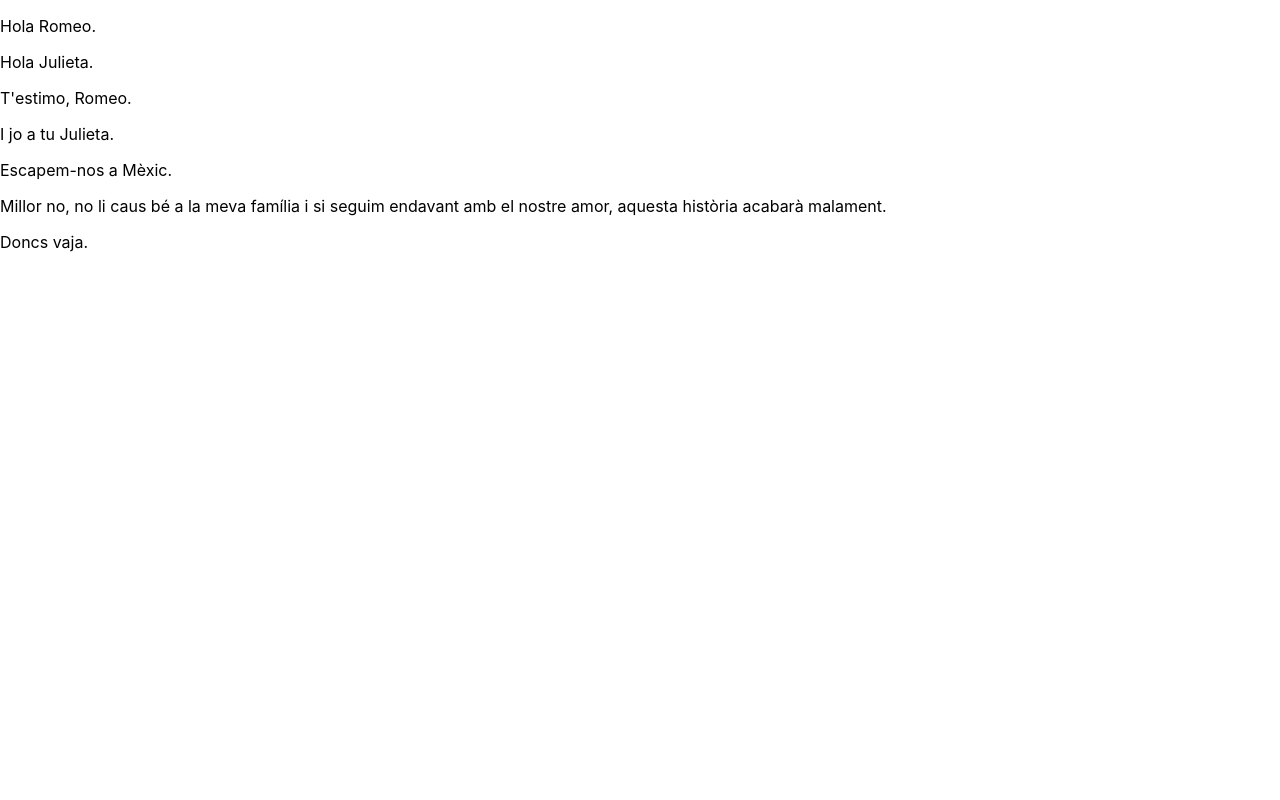
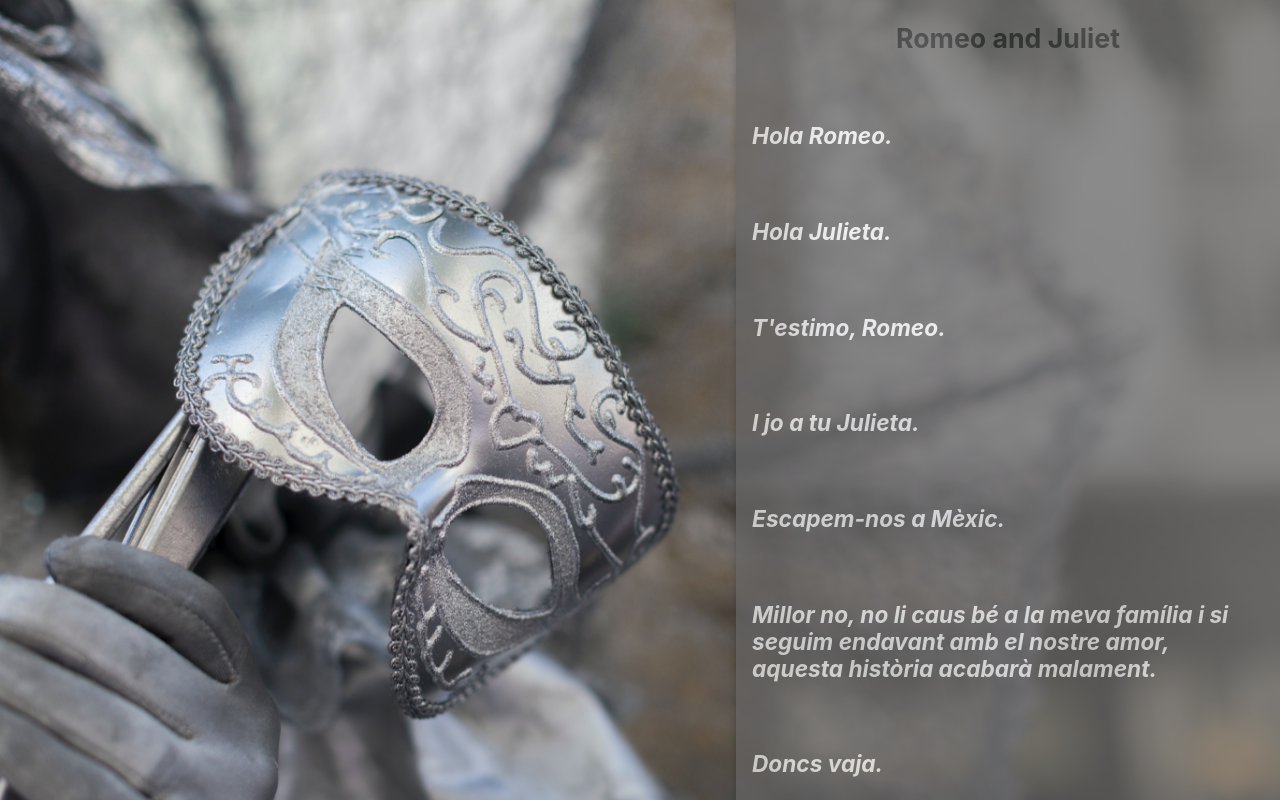
Before and after one commit to MinervaLong/react-theater-app, a React (Create React App) app: page / in a window 1280 px wide. Built offline with nearby package versions, Linux system fonts and the light colour scheme.

Commit message:
Exercise 2 - Level 2

```diff
--- a/package.json
+++ b/package.json
@@ -9,6 +9,7 @@
     "react": "^17.0.2",
     "react-dom": "^17.0.2",
     "react-scripts": "4.0.3",
+    "styled-components": "^5.3.0",
     "web-vitals": "^1.0.1"
   },
   "scripts": {
--- a/public/index.html
+++ b/public/index.html
@@ -24,7 +24,7 @@
       work correctly both with client-side routing and a non-root public URL.
       Learn how to configure a non-root public URL by running `npm run build`.
     -->
-    <title>React App</title>
+    <title>Theater App</title>
   </head>
   <body>
     <noscript>You need to enable JavaScript to run this app.</noscript>
--- a/src/App.css
+++ b/src/App.css
@@ -7,11 +7,7 @@
   pointer-events: none;
 }
 
-@media (prefers-reduced-motion: no-preference) {
-  .App-logo {
-    animation: App-logo-spin infinite 20s linear;
-  }
-}
+
 
 .App-header {
   background-color: #282c34;
@@ -23,16 +19,3 @@
   font-size: calc(10px + 2vmin);
   color: white;
 }
-
-.App-link {
-  color: #61dafb;
-}
-
-@keyframes App-logo-spin {
-  from {
-    transform: rotate(0deg);
-  }
-  to {
-    transform: rotate(360deg);
-  }
-}
--- a/src/App.js
+++ b/src/App.js
@@ -1,6 +1,43 @@
 import './App.css';
 import Linia from './Linia'
+import Heading from './Heading'
 import drama from './drama.json'
+import styled from 'styled-components';
+import bgImg from './bg.jpg'
+
+const Container = styled.section`
+  background-image: url(${bgImg});
+  background-attachment:fixed;
+  background-repeat: no-repeat;
+  background-size: cover;
+  height: 100vh;
+  display:flex;
+  flex-direction:row;
+  justify-content: flex-end;
+
+  @media (max-width: 600px){
+    justify-content: center;
+  }
+
+`
+const TextWrapper = styled.div`
+  background-color:#676666;
+  padding: 0 1rem 0 1rem;
+  max-width: 40%;
+  opacity:0.7;
+  box-shadow: 0 2px 7px rgba(0, 0, 0, 0.3);
+  display: flex;
+  flex-direction: column;
+  flex-wrap: nowrap;
+  justify-content: space-between;
+  align-content: center;
+  align-items: left;
+
+  @media (max-width: 600px){
+    max-width: 80%;
+  }
+
+`
 
 const App = () => {
 
@@ -10,11 +47,11 @@ const App = () => {
     )
   })
   return (
-    <div className="">
-      <header className="">
-        {liniaComponent}
-      </header>
-    </div>
+    <Container>
+      <TextWrapper>
+        <Heading />
+        {liniaComponent}</TextWrapper>
+    </Container>
   );
 }
 
--- /dev/null
+++ b/src/Heading.js
@@ -0,0 +1,17 @@
+import React from 'react'
+import styled from 'styled-components';
+
+const Title = styled.h1`
+    color: #1f2022;
+    font-weight: bold;
+    font-size:20pt;
+    text-align:center;
+`
+
+const Heading = () =>  {
+    return(
+        <Title>Romeo and Juliet</Title>
+    )
+}
+
+export default Heading;
--- a/src/Linia.js
+++ b/src/Linia.js
@@ -1,8 +1,16 @@
 import React from 'react'
+import styled from 'styled-components';
+
+const Text = styled.p`
+    color: #FFFFFF;
+    font-weight: bold;
+    font-size: 17pt;
+    font-style:italic;
+`
 
 const Linia = (props) => {
     return(
-        <p>{props.phrase}</p>
+        <Text>{props.phrase}</Text>
     )
 }
 
--- a/src/index.css
+++ b/src/index.css
@@ -1,5 +1,10 @@
 body {
-  margin: 0;
+    margin: unset;
+    box-sizing:unset;
+    padding: unset;
+    font-size: unset;
+    color: unset;
+    text-decoration: unset;
   font-family: -apple-system, BlinkMacSystemFont, 'Segoe UI', 'Roboto', 'Oxygen',
     'Ubuntu', 'Cantarell', 'Fira Sans', 'Droid Sans', 'Helvetica Neue',
     sans-serif;
```
Also changed, not shown: src/logo.svg (deleted), 1 other file (tests, documents, lock files or other folders).
